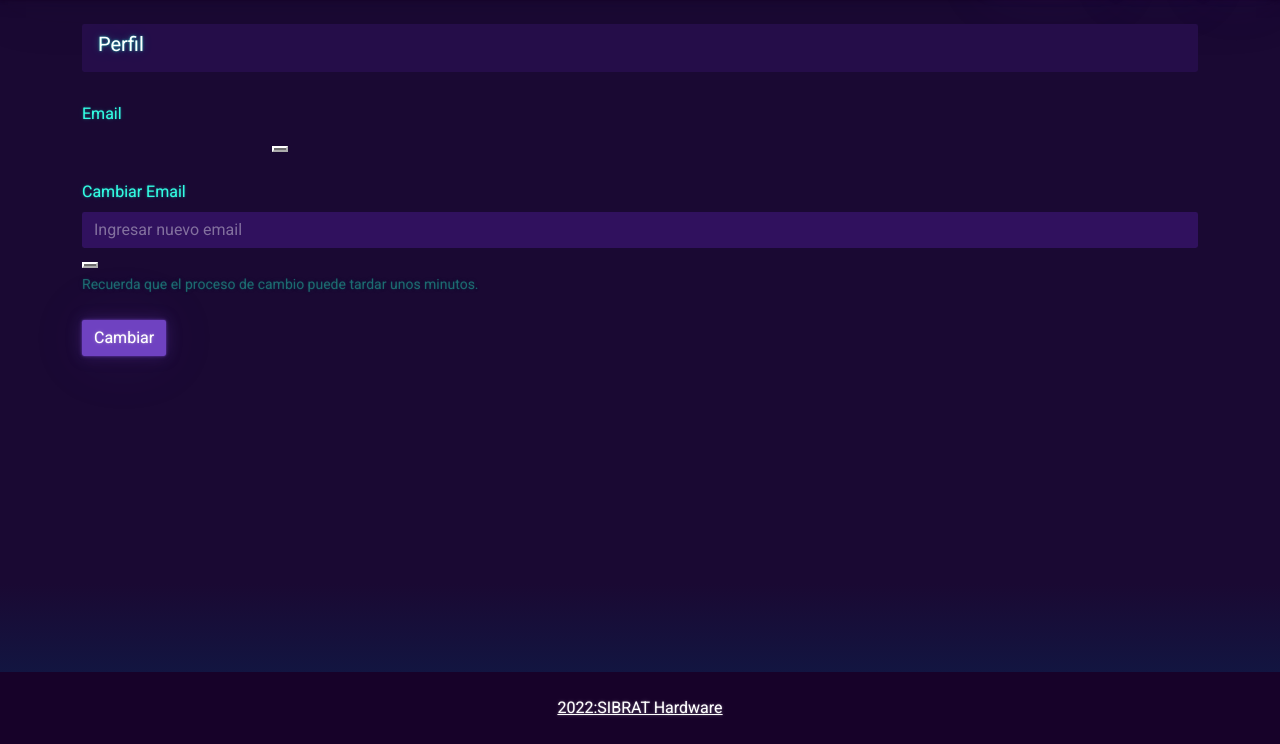
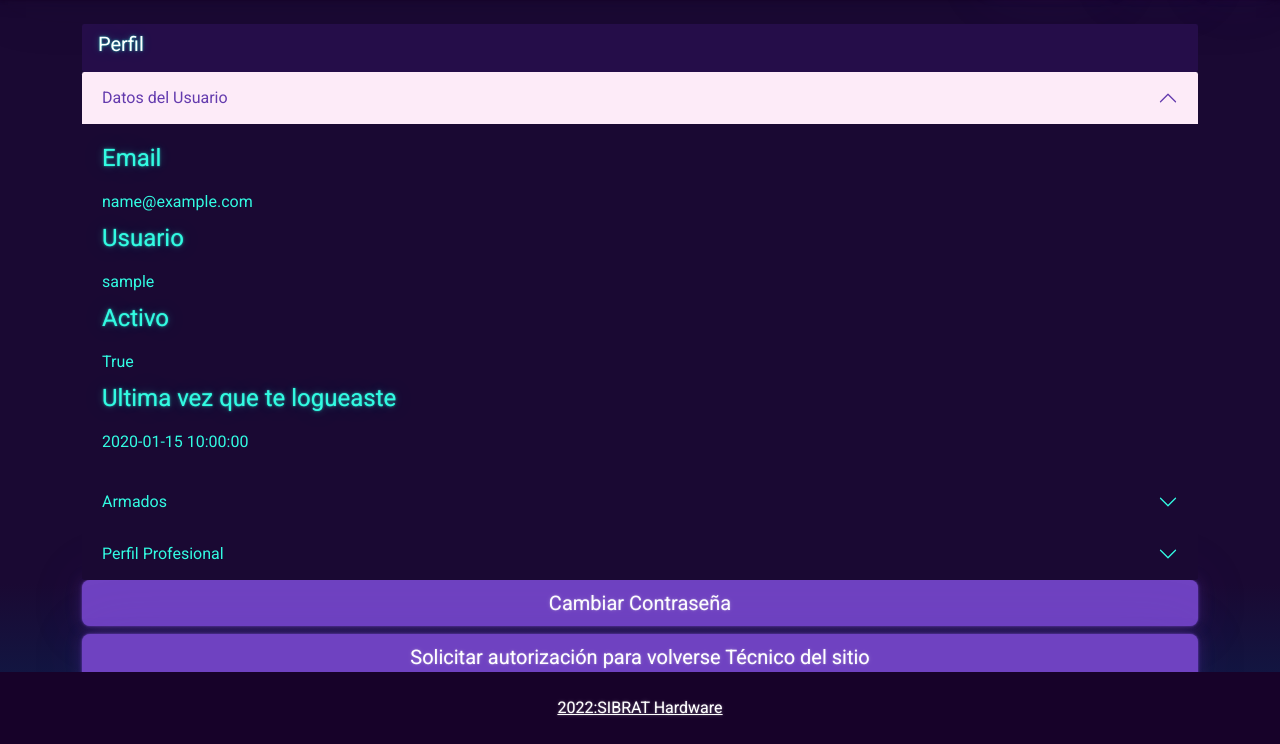
Before and after one commit to lib-paul/sibrat-flask, a Flask app: page /profile in a window 1280 px wide. Shown: the part 56-800 px from the top of the page. Run offline with Flask 3, Linux system fonts and the light colour scheme; a user stored in the database is signed in; tables that the repository leaves empty hold one stand-in row (values such as "Sample post"); some libraries are stand-ins or nearby versions.

Commit message:
Changes to builder and profile
*El armador manual cuenta con el eliminar renovado con el ORM.
*El perfil ya cuenta con sus botones y los datos del usuario.
*Se cambio el modelo para "Armados" ya que faltaba una columna.

Co-Authored-By: guchooo <69165321+2saucy@users.noreply.github.com>
Co-Authored-By: emiliano <91436480+emisanta83@users.noreply.github.com>

```diff
--- a/builder/templates/buscar-armados.html
+++ b/builder/templates/buscar-armados.html
@@ -7,7 +7,9 @@
       <th scope="col">Motherboard</th>
       <th scope="col">CPU</th>
       <th scope="col">RAM</th>
+      <th scope="col">Cant RAM</th>
       <th scope="col">GPU</th>
+
       <th scope="col">Almacenamiento Principal</th>
       <th scope="col">Almacenamiento Secundario</th>
       <th scope="col">Fuente</th>
@@ -29,11 +31,13 @@
       <td>{{armados.nombre_alm_principal}}</td>
       <td>{{armados.nombre_alm_secundario}}</td>
       <td>{{armados.nombre_fuente}}</td>
+      <td>{{armados.nombre_gabinete}}</td>
       <td>{{armados.precio_total}}</td>
 
 
       <td>
-          <a href="/eliminar_armado/{{armados.0}}/{{armados.9}}" type="submit" class="btn btn-danger btn-block">Eliminar</a>
+          <a href="/cargar_armado/{{armados.id}}" type="submit" class="btn btn-info btn-block 2x-color-change mb-2">Editar</a>
+          <a href="/eliminar_armado/{{armados.id}}" type="submit" class="btn btn-danger btn-block">Eliminar</a>
       </td>
     </tr>
     {% endfor %}
--- a/general/templates/general/profile.html
+++ b/general/templates/general/profile.html
@@ -2,32 +2,88 @@
 {% import 'base/macros.html' as components %}
 
 <ul class="list-group pt-4">
-    <li class="list-group-item d-flex justify-content-between align-items-center text-center">
-        <h5>Perfil {{ session['username']}}</h5>
-    </li>
+  <li class="list-group-item d-flex">
+    <h5>Perfil {{ session['username']}}</h5>
+  </li>
 </ul>
-
-<form data-bitwarden-watching="1">
-    <fieldset>
-      <div class="form-group row pt-4">
-        <label for="staticEmail" class="col-sm-2 col-form-label">Email</label>
-        <div class="col-sm-10">
-          <div class="fx-relay-email-input-wrapper"><input type="text" readonly="" class="form-control-plaintext" id="staticEmail" value="{{ session['email']}}" style="padding-right: 30px;"><div class="fx-relay-icon" style="top: 0px; bottom: 0px;"><button class="fx-relay-button" id="fx-relay-button" type="button" title="Generate new mask" style="background-image: url(&quot;moz-extension://9556f8b1-4a17-4f7b-84d3-6583b1298ec2/images/logo-image-fx-relay.svg&quot;);"></button></div></div>
-        </div>
-      </div>
-      <div class="form-group">
-        <label for="exampleInputEmail1" class="form-label mt-4">Cambiar Email</label>
-        <div class="fx-relay-email-input-wrapper"><input type="email" class="form-control" id="exampleInputEmail1" aria-describedby="emailHelp" placeholder="Ingresar nuevo email" style="padding-right: 42px;"><div class="fx-relay-icon" style="top: 0px; bottom: 0px;"><button class="fx-relay-button" id="fx-relay-button" type="button" title="Generate new mask" style="background-image: url(&quot;moz-extension://9556f8b1-4a17-4f7b-84d3-6583b1298ec2/images/logo-image-fx-relay.svg&quot;);"></button></div></div>
-        <small id="emailHelp" class="form-text text-muted">Recuerda que el proceso de cambio puede tardar unos minutos.</small>
-      </div>
 
 
 
-
-      <button type="submit" class="btn btn-primary mt-4">Cambiar</button>
-    </fieldset>
-  </form>
+<div class="accordion" id="accordionExample">
+  <div class="accordion-item">
+    <h2 class="accordion-header" id="headingOne">
+      <button class="accordion-button" type="button" data-bs-toggle="collapse" data-bs-target="#collapseOne" aria-expanded="true" aria-controls="collapseOne">
+        Datos del Usuario
+      </button>
+    </h2>
+    <div id="collapseOne" class="accordion-collapse collapse show" aria-labelledby="headingOne" data-bs-parent="#accordionExample">
+      <div class="accordion-body">
+        <legend>Email</legend>
+        <div class="form-group row">
+          <div class="col-sm-10">
+            <input type="text" readonly="" class="form-control-plaintext" id="staticEmail" value="{{current_user.email}}">
+          </div>
+        </div>
+        <legend>Usuario</legend>
+        <div class="form-group row">
+          <div class="col-sm-10">
+            <input type="text" readonly="" class="form-control-plaintext" id="staticEmail" value="{{current_user.username}}">
+          </div>
+        </div>
+        <legend>Activo</legend>
+        <div class="form-group row">
+          <div class="col-sm-10">
+            <input type="text" readonly="" class="form-control-plaintext" id="staticEmail" value="{{current_user.active}}">
+          </div>
+        </div>
+        <legend>Ultima vez que te logueaste</legend>
+        <div class="form-group row">
+          <div class="col-sm-10">
+            <input type="text" readonly="" class="form-control-plaintext" id="staticEmail" value="{{current_user.last_login_at}}">
+          </div>
+        </div>
+      </div>
+    </div>
+  </div>
+  <div class="accordion-item">
+    <h2 class="accordion-header" id="headingTwo">
+      <button class="accordion-button collapsed" type="button" data-bs-toggle="collapse" data-bs-target="#collapseTwo" aria-expanded="false" aria-controls="collapseTwo">
+        Armados
+      </button>
+    </h2>
+    <div id="collapseTwo" class="accordion-collapse collapse" aria-labelledby="headingTwo" data-bs-parent="#accordionExample">
+      <div class="accordion-body">
+        <strong>This is the second item's accordion body.</strong> It is hidden by default, until the collapse plugin adds the appropriate classes that we use to style each element. These classes control the overall appearance, as well as the showing and hiding via CSS transitions. You can modify any of this with custom CSS or overriding our default variables. It's also worth noting that just about any HTML can go within the <code>.accordion-body</code>, though the transition does limit overflow.
+      </div>
+    </div>
+  </div>
+  <div class="accordion-item">
+    <h2 class="accordion-header" id="headingThree">
+      <button class="accordion-button collapsed" type="button" data-bs-toggle="collapse" data-bs-target="#collapseThree" aria-expanded="false" aria-controls="collapseThree">
+        Perfil Profesional
+      </button>
+    </h2>
+    <div id="collapseThree" class="accordion-collapse collapse" aria-labelledby="headingThree" data-bs-parent="#accordionExample">
+      <div class="accordion-body">
+        <strong>This is the third item's accordion body.</strong> It is hidden by default, until the collapse plugin adds the appropriate classes that we use to style each element. These classes control the overall appearance, as well as the showing and hiding via CSS transitions. You can modify any of this with custom CSS or overriding our default variables. It's also worth noting that just about any HTML can go within the <code>.accordion-body</code>, though the transition does limit overflow.
+      </div>
+    </div>
+  </div>
+</div>
 
 
 
+<div class="d-grid gap-2">
+  <a href="/change">
+    <button class="btn btn-primary btn-lg w-100" type="button">
+      Cambiar Contraseña
+    </button>
+  </a>
+  <a href="">
+    <button class="btn btn-primary btn-lg w-100" type="button">
+      Solicitar autorización para volverse Técnico del sitio
+    </button>
+  </a>
+</div>
+
 {% endblock body %}
```
Also changed, not shown: builder/builder.py (+111 -13 lines), models/Armados.py (+7 -2 lines).
